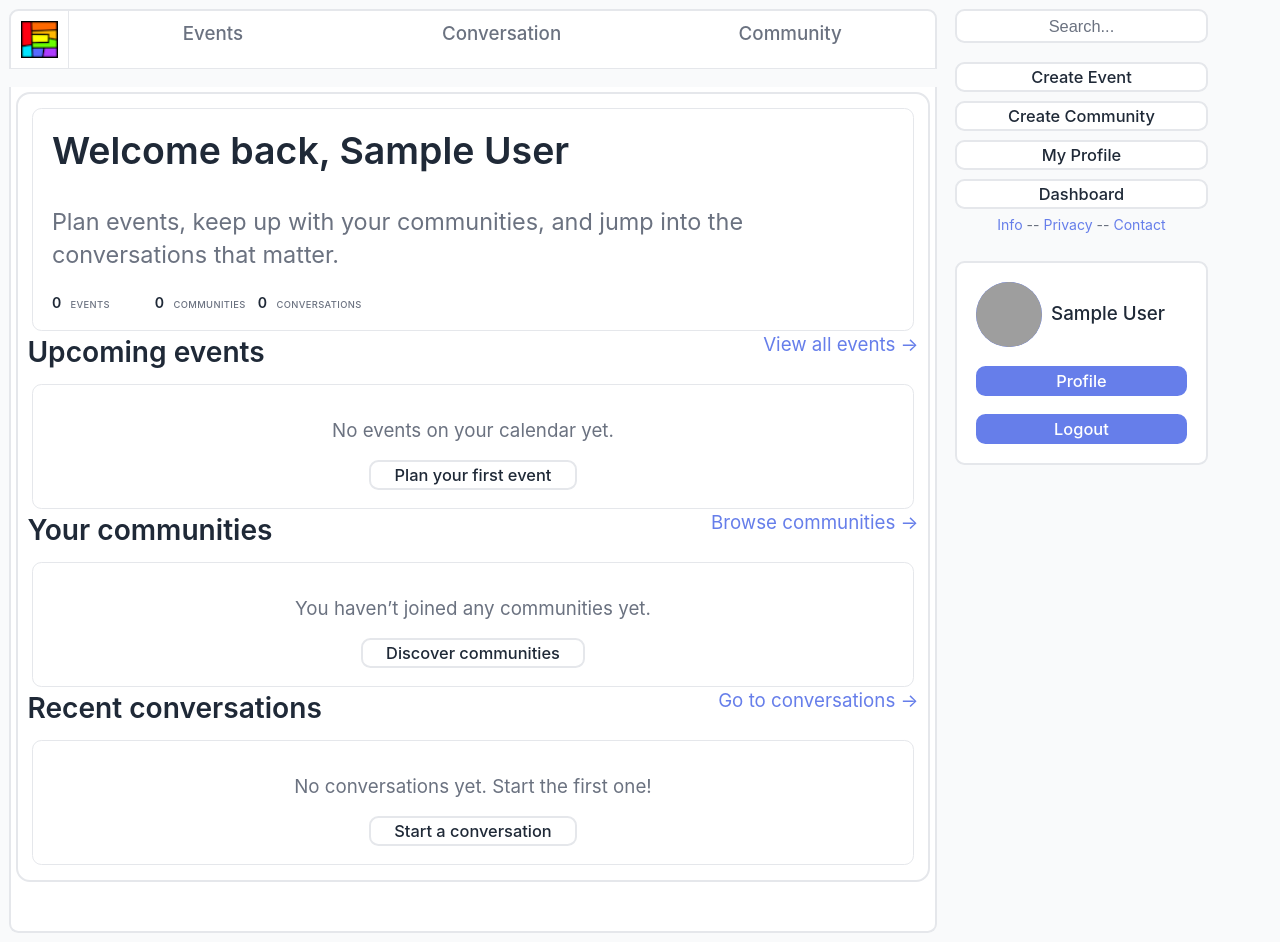
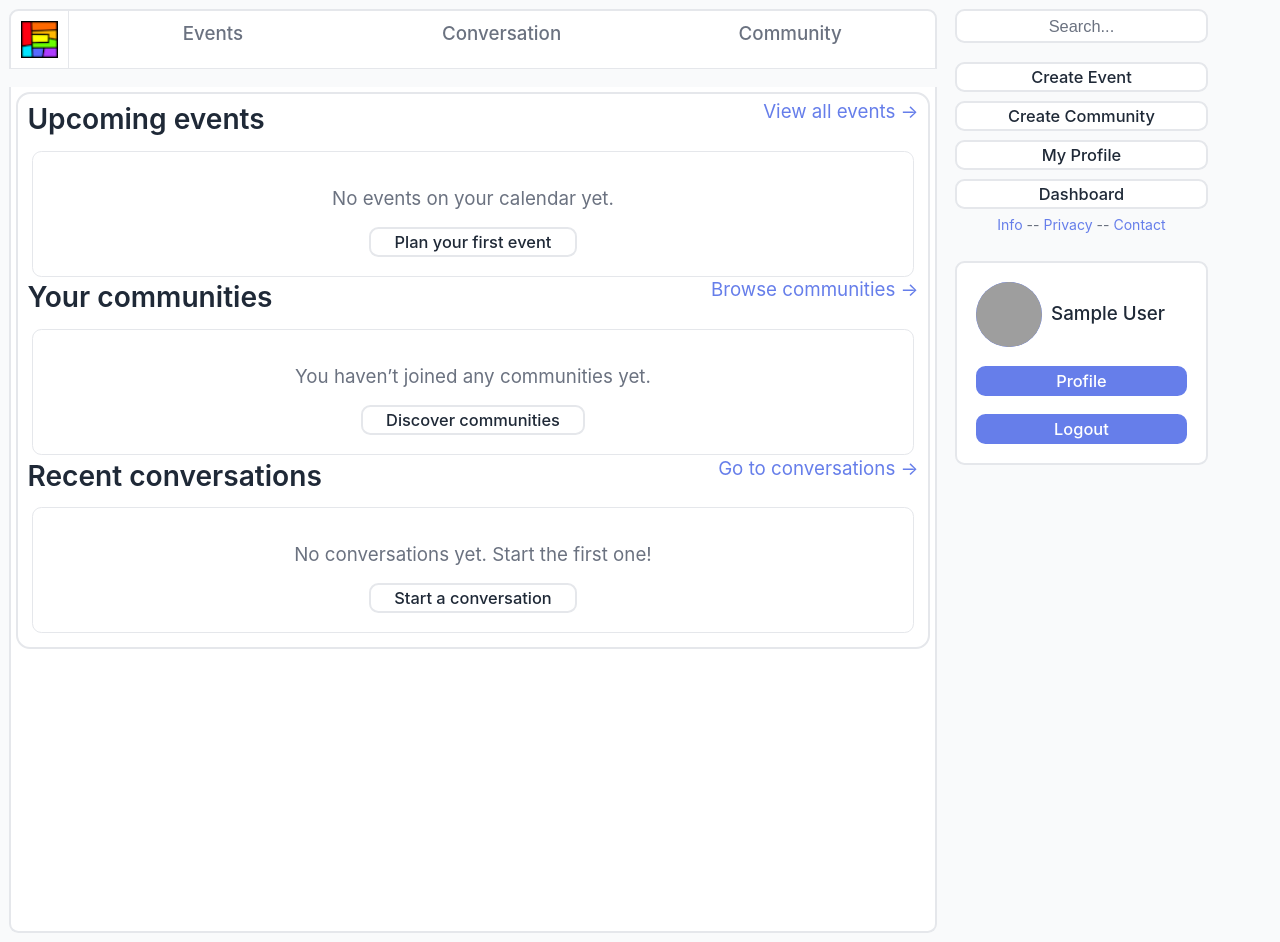
Before and after one commit to ljholiday/Elonara_Social, a PHP site: page / in a window 1280 px wide. Run offline with PHP 8.4, Linux system fonts and the light colour scheme; the visitor is signed in with stand-in values (Sample User, id 1); data that the repository does not hold is empty; some libraries are stand-ins or nearby versions; grey boxes are pictures that could not be loaded.

Commit message:
Removed stupid headeer from dashboard

```diff
--- a/templates/home.php
+++ b/templates/home.php
@@ -12,7 +12,8 @@ $conversations = $recent_conversations ?? [];
 
 <section class="app-section app-dashboard">
   <div class="app-container app-stack app-gap-6">
-    <header class="app-card">
+<!--
+    <header class="app-card" style="background: green;">
       <div class="app-card-body app-flex app-flex-between app-flex-wrap app-gap-4">
         <div class="app-flex app-flex-column app-gap-2 app-flex-1">
           <h1 class="app-heading app-heading-lg">Welcome back, <?= $viewerName; ?></h1>
@@ -31,6 +32,7 @@ $conversations = $recent_conversations ?? [];
         </div>
       </div>
     </header>
+-->
 
     <section class="app-stack app-gap-3">
       <div class="app-flex app-flex-between app-items-center">
```
